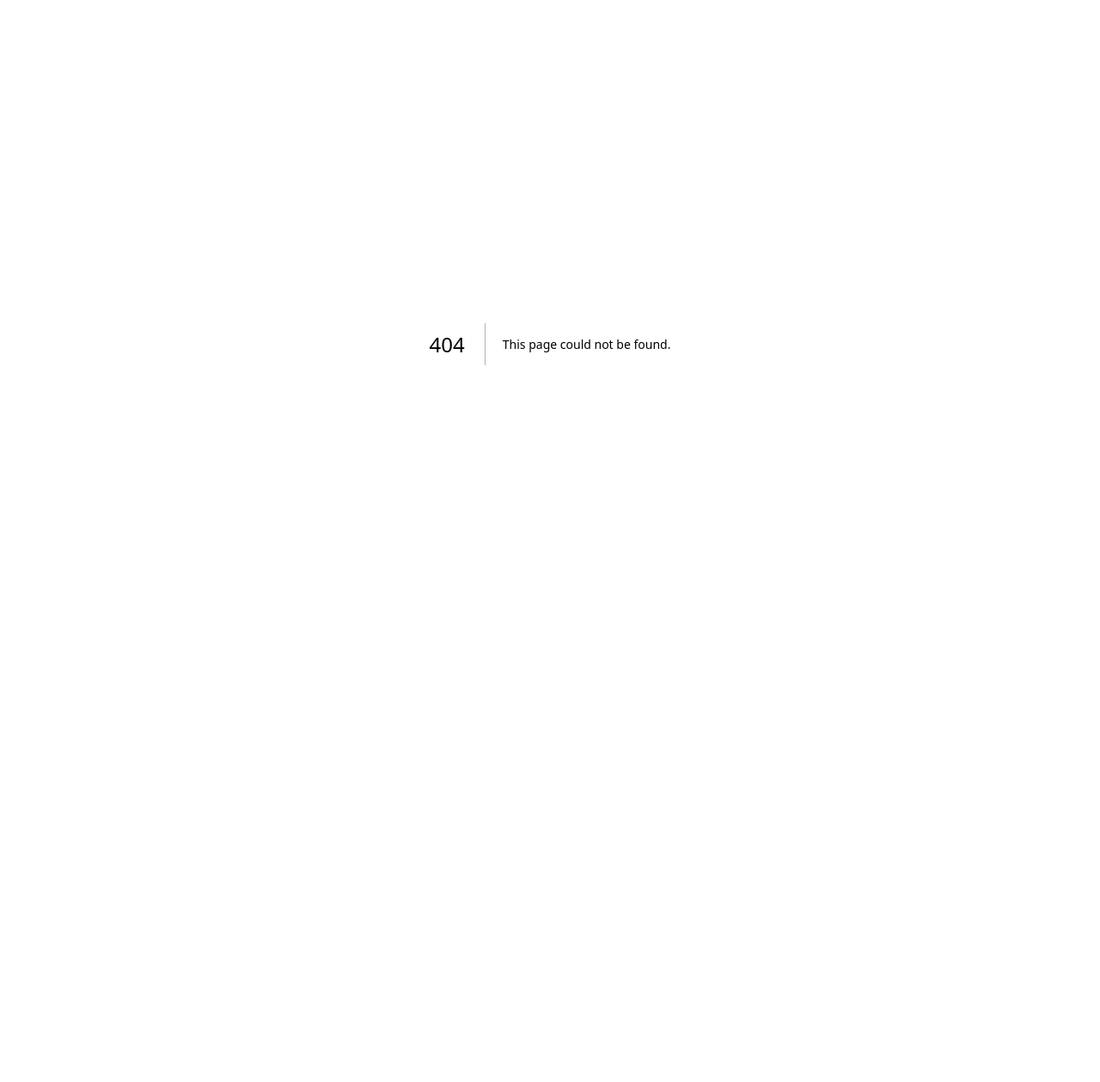
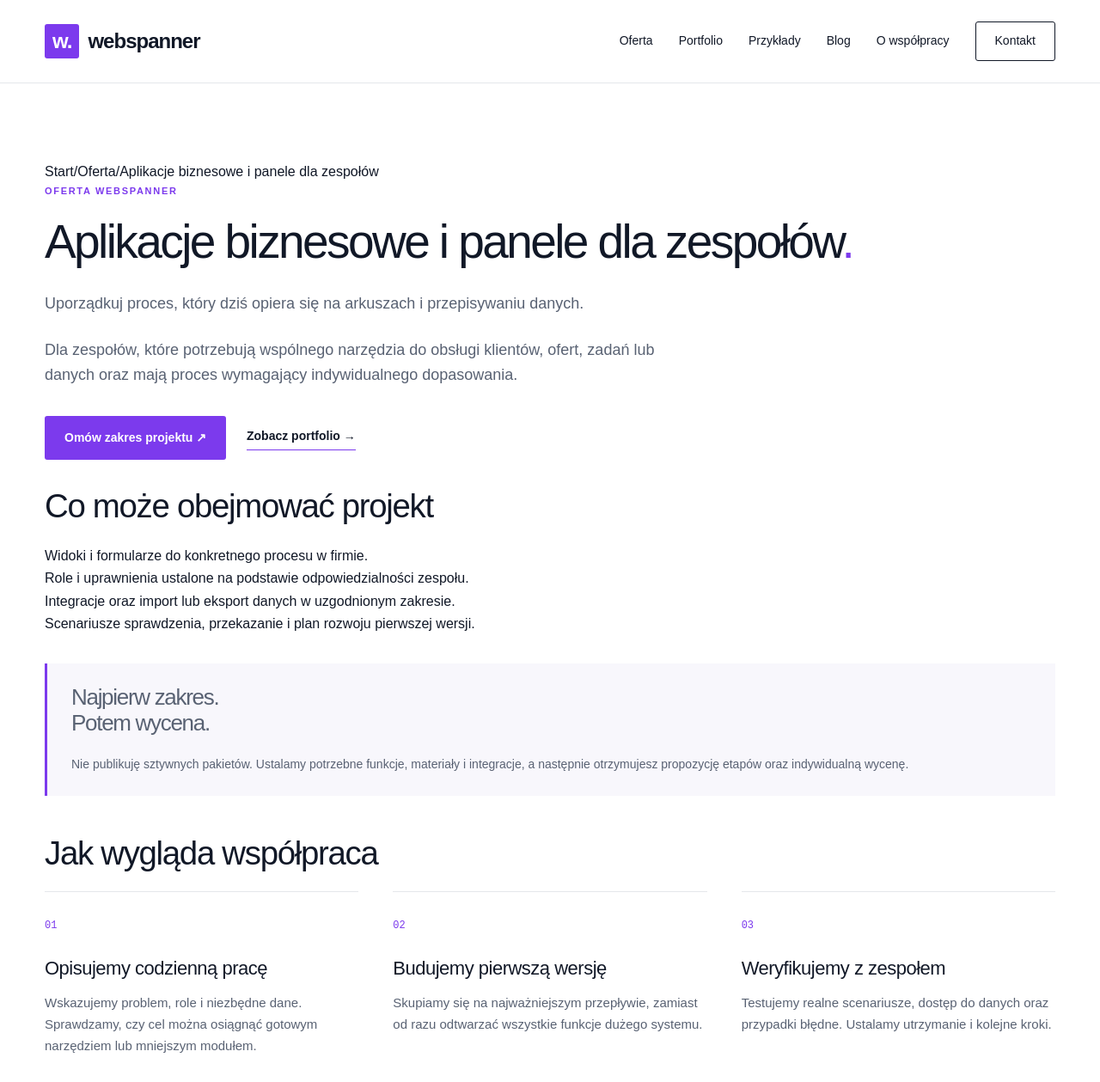
Before and after one commit to tadek24/webspanner-site, a Next.js app: page /oferta/aplikacje-biznesowe in a window 1280 px wide. Before the commit this address had no page. Shown: the top 1259 px of the page at 86% size. Before the commit the page ends 800 px from the top, so only its background shows below. Built offline with nearby package versions, Linux system fonts and the light colour scheme.

Commit message:
Publish service pages with scope, process and FAQ

```diff
--- /dev/null
+++ b/pages/oferta/[slug].js
@@ -0,0 +1,103 @@
+import Link from "next/link";
+import Layout from "../../components/Layout";
+import { ContactBand } from "../../components/Showcase";
+import { services } from "../../lib/services";
+import { articles } from "../../lib/articles";
+export default function Service({ service }) {
+  return (
+    <Layout>
+      <section className="ws-section ws-wrap">
+        <nav className="ws-breadcrumb" aria-label="Ścieżka nawigacji">
+          <Link href="/">Start</Link>
+          <span>/</span>
+          <Link href="/oferta">Oferta</Link>
+          <span>/</span>
+          <span aria-current="page">{service.title}</span>
+        </nav>
+        <span className="ws-eyebrow">Oferta Webspanner</span>
+        <h1>
+          {service.title}
+          <span className="ws-accent">.</span>
+        </h1>
+        <p className="ws-lead">{service.lead}</p>
+        <p className="ws-lead">{service.forWho}</p>
+        <div className="ws-actions">
+          <Link className="ws-button" href="/kontakt">
+            Omów zakres projektu ↗
+          </Link>
+          <Link className="ws-text-link" href="/portfolio">
+            Zobacz portfolio →
+          </Link>
+        </div>
+        <div className="ws-service-detail">
+          <div>
+            <h2>Co może obejmować projekt</h2>
+            <ul>
+              {service.deliverables.map((d) => (
+                <li key={d}>{d}</li>
+              ))}
+            </ul>
+          </div>
+          <aside className="ws-notice">
+            <h2>
+              Najpierw zakres.
+              <br />
+              Potem wycena.
+            </h2>
+            <p>
+              Nie publikuję sztywnych pakietów. Ustalamy potrzebne funkcje,
+              materiały i integracje, a następnie otrzymujesz propozycję etapów
+              oraz indywidualną wycenę.
+            </p>
+          </aside>
+        </div>
+        <h2>Jak wygląda współpraca</h2>
+        <div className="ws-steps">
+          {service.process.map(([title, text], i) => (
+            <article key={title}>
+              <span className="ws-number">0{i + 1}</span>
+              <h3>{title}</h3>
+              <p>{text}</p>
+            </article>
+          ))}
+        </div>
+        <section className="ws-faq">
+          <h2>Najczęstsze pytania</h2>
+          {service.faq.map(([q, a]) => (
+            <details key={q}>
+              <summary>{q}</summary>
+              <p>{a}</p>
+            </details>
+          ))}
+        </section>
+        <section className="ws-related">
+          <h2>Przygotuj się do projektu</h2>
+          <div className="ws-blog-grid">
+            {articles
+              .filter((a) => a.service === service.slug)
+              .slice(0, 2)
+              .map((a) => (
+                <article className="ws-blog-card" key={a.slug}>
+                  <h3>
+                    <Link href={"/blog/" + a.slug}>{a.title}</Link>
+                  </h3>
+                  <p>{a.excerpt}</p>
+                </article>
+              ))}
+          </div>
+        </section>
+      </section>
+      <ContactBand />
+    </Layout>
+  );
+}
+export function getStaticPaths() {
+  return {
+    paths: services.map((s) => ({ params: { slug: s.slug } })),
+    fallback: false,
+  };
+}
+export function getStaticProps({ params }) {
+  const service = services.find((s) => s.slug === params.slug);
+  return service ? { props: { service } } : { notFound: true };
+}
```
